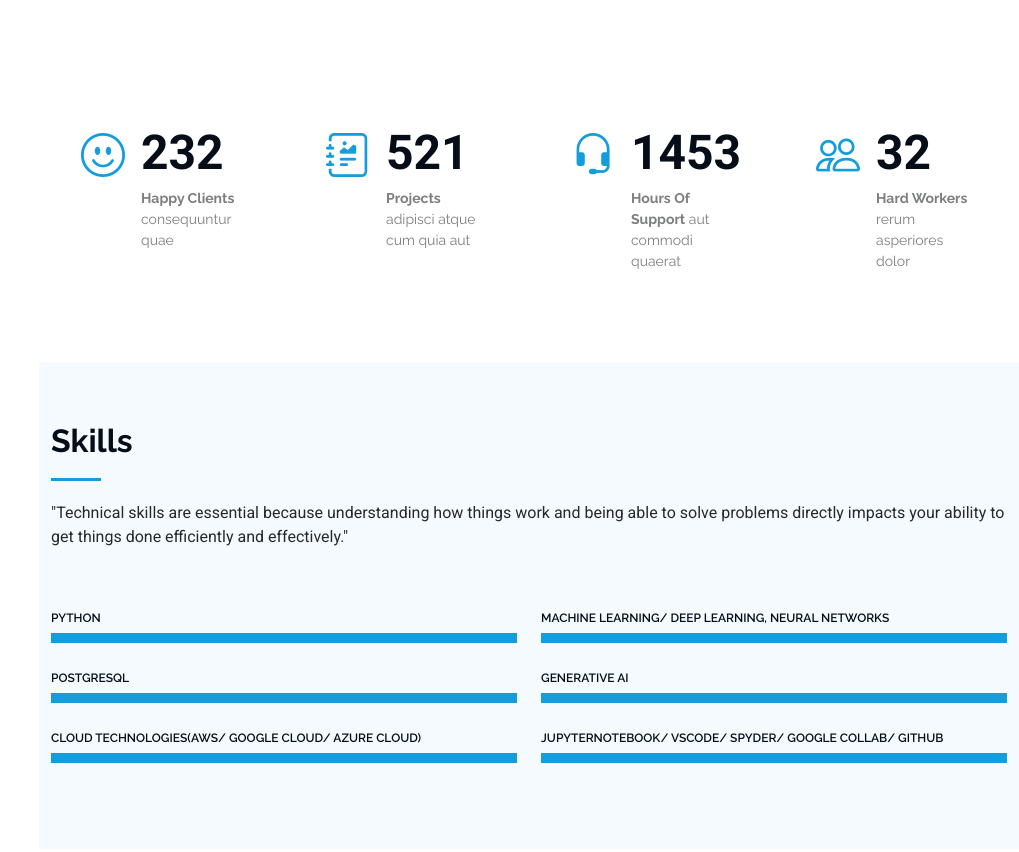
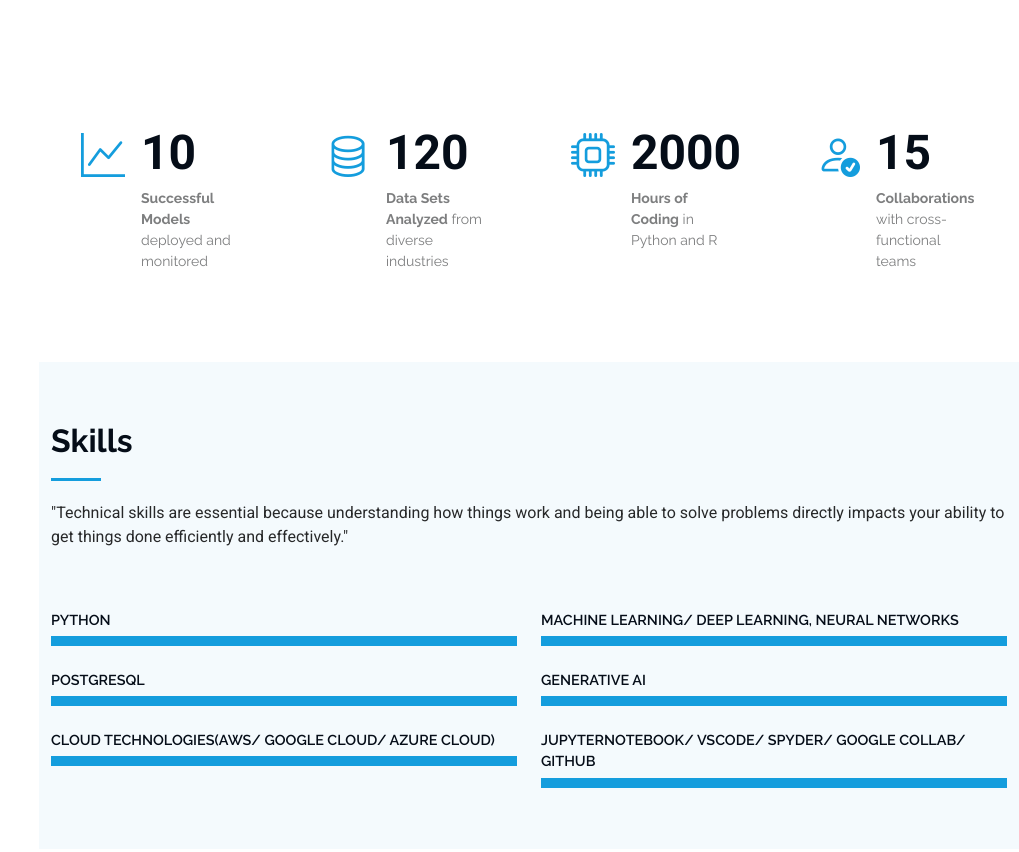
Before and after one commit to John211998/Portfolio, a plain HTML site: page index.html in a window 1280 px wide. Shown: the part 1540-2392 px from the top of the page, without its empty margins (261-1280 px from the left). Drawn offline with Linux system fonts and the light colour scheme.

Commit message:
Major Mods

```diff
--- a/index.html
+++ b/index.html
@@ -109,7 +109,7 @@
               <div class="col-lg-6">
                 <ul>
                   <li><i class="bi bi-chevron-right"></i> <strong>Birthday:</strong> <span>21 December 1999</span></li>
-                  <li><i class="bi bi-chevron-right"></i> <strong>Website:</strong> <span>Under Creation</span></li>
+                  <li><i class="bi bi-chevron-right"></i> <strong>Website:</strong> <a href="https://john211998.github.io/Portfolio/" target="_blank" rel="noopener noreferrer">https://john211998.github.io/Portfolio/</a></li>
                   <li><i class="bi bi-chevron-right"></i> <strong>Phone:</strong> <span>9902970159</span></li>
                   <li><i class="bi bi-chevron-right"></i> <strong>City:</strong> <span>Bangalore, India</span></li>
                 </ul>
@@ -142,35 +142,41 @@
 
           <div class="col-lg-3 col-md-6">
             <div class="stats-item">
-              <i class="bi bi-emoji-smile"></i>
-              <span data-purecounter-start="0" data-purecounter-end="232" data-purecounter-duration="1" class="purecounter"></span>
-              <p><strong>Happy Clients</strong> <span>consequuntur quae</span></p>
+              <i class="bi bi-graph-up"></i>
+              <span data-purecounter-start="0" data-purecounter-end="10" data-purecounter-duration="1" class="purecounter"></span>
+              <p><strong>Successful Models</strong> <span>deployed and monitored</span></p>
             </div>
           </div><!-- End Stats Item -->
 
           <div class="col-lg-3 col-md-6">
             <div class="stats-item">
-              <i class="bi bi-journal-richtext"></i>
-              <span data-purecounter-start="0" data-purecounter-end="521" data-purecounter-duration="1" class="purecounter"></span>
-              <p><strong>Projects</strong> <span>adipisci atque cum quia aut</span></p>
+              <i class="bi bi-database"></i>
+              <span data-purecounter-start="0" data-purecounter-end="120" data-purecounter-duration="1" class="purecounter"></span>
+              <p><strong>Data Sets Analyzed</strong> <span>from diverse industries</span></p>
             </div>
           </div><!-- End Stats Item -->
 
           <div class="col-lg-3 col-md-6">
             <div class="stats-item">
-              <i class="bi bi-headset"></i>
-              <span data-purecounter-start="0" data-purecounter-end="1453" data-purecounter-duration="1" class="purecounter"></span>
-              <p><strong>Hours Of Support</strong> <span>aut commodi quaerat</span></p>
+              <i class="bi bi-cpu"></i>
+              <span data-purecounter-start="0" data-purecounter-end="2000" data-purecounter-duration="1" class="purecounter"></span>
+              <p><strong>Hours of Coding</strong> <span>in Python and R</span></p>
             </div>
           </div><!-- End Stats Item -->
 
           <div class="col-lg-3 col-md-6">
             <div class="stats-item">
-              <i class="bi bi-people"></i>
-              <span data-purecounter-start="0" data-purecounter-end="32" data-purecounter-duration="1" class="purecounter"></span>
-              <p><strong>Hard Workers</strong> <span>rerum asperiores dolor</span></p>
+              <i class="bi bi-person-check"></i>
+              <span data-purecounter-start="0" data-purecounter-end="15" data-purecounter-duration="1" class="purecounter"></span>
+              <p><strong>Collaborations</strong> <span>with cross-functional teams</span></p>
             </div>
           </div><!-- End Stats Item -->
+
+        </div><!-- End Row -->
+
+      </div><!-- End Container -->
+
+    </section><!-- End Stats Section -->
 
         </div>
 
@@ -194,21 +200,21 @@
           <div class="col-lg-6">
 
             <div class="progress">
-              <span class="skill"><span>Python</span> <i class="val"></i></span>
+              <span class="skill" style="font-size: 1.2em;"><span>Python</span> <i class="val"></i></span>
               <div class="progress-bar-wrap">
                 <div class="progress-bar" role="progressbar" aria-valuenow="100" aria-valuemin="0" aria-valuemax="100"></div>
               </div>
             </div><!-- End Skills Item -->
 
             <div class="progress">
-              <span class="skill"><span>PostGreSQL</span> <i class="val"></i></span>
+              <span class="skill" style="font-size: 1.2em;"><span>PostGreSQL</span> <i class="val"></i></span>
               <div class="progress-bar-wrap">
                 <div class="progress-bar" role="progressbar" aria-valuenow="100" aria-valuemin="0" aria-valuemax="100"></div>
               </div>
             </div><!-- End Skills Item -->
 
             <div class="progress">
-              <span class="skill"><span>Cloud Technologies(AWS/ Google Cloud/ Azure Cloud)</span> <i class="val"></i></span>
+              <span class="skill" style="font-size: 1.2em;"><span>Cloud Technologies(AWS/ Google Cloud/ Azure Cloud)</span> <i class="val"></i></span>
               <div class="progress-bar-wrap">
                 <div class="progress-bar" role="progressbar" aria-valuenow="100" aria-valuemin="0" aria-valuemax="100"></div>
               </div>
@@ -219,25 +225,31 @@
           <div class="col-lg-6">
 
             <div class="progress">
-              <span class="skill"><span>Machine Learning/ Deep Learning, Neural Networks</span> <i class="val"></i></span>
+              <span class="skill" style="font-size: 1.2em;"><span>Machine Learning/ Deep Learning, Neural Networks</span> <i class="val"></i></span>
               <div class="progress-bar-wrap">
                 <div class="progress-bar" role="progressbar" aria-valuenow="100" aria-valuemin="0" aria-valuemax="100"></div>
               </div>
             </div><!-- End Skills Item -->
 
             <div class="progress">
-              <span class="skill"><span>Generative AI</span> <i class="val"></i></span>
+              <span class="skill" style="font-size: 1.2em;"><span>Generative AI</span> <i class="val"></i></span>
               <div class="progress-bar-wrap">
                 <div class="progress-bar" role="progressbar" aria-valuenow="100" aria-valuemin="0" aria-valuemax="100"></div>
               </div>
             </div><!-- End Skills Item -->
 
             <div class="progress">
-              <span class="skill"><span>JupyterNotebook/ VSCode/ Spyder/ Google Collab/ Github</span> <i class="val"></i></span>
+              <span class="skill" style="font-size: 1.2em;"><span>JupyterNotebook/ VSCode/ Spyder/ Google Collab/ Github</span> <i class="val"></i></span>
               <div class="progress-bar-wrap">
                 <div class="progress-bar" role="progressbar" aria-valuenow="100" aria-valuemin="0" aria-valuemax="100"></div>
               </div>
             </div><!-- End Skills Item -->
+
+          </div>
+
+        </div><!-- End Row -->
+
+      </div><!-- End Container -->
 
           </div>
 
@@ -533,7 +545,7 @@
               <div class="info-item d-flex" data-aos="fade-up" data-aos-delay="300">
                 <i class="bi bi-telephone flex-shrink-0"></i>
                 <div>
-                  <h3>Call Me</h3>
+                  <h3>Phone Number:</h3>
                   <p>+91 9902970159</p>
                 </div>
               </div><!-- End Info Item -->
@@ -541,7 +553,7 @@
               <div class="info-item d-flex" data-aos="fade-up" data-aos-delay="400">
                 <i class="bi bi-envelope flex-shrink-0"></i>
                 <div>
-                  <h3>Email Me At</h3>
+                  <h3>Email:</h3>
                   <p>john16stephen.js@gmail.com</p>
                 </div>
               </div><!-- End Info Item -->
```
